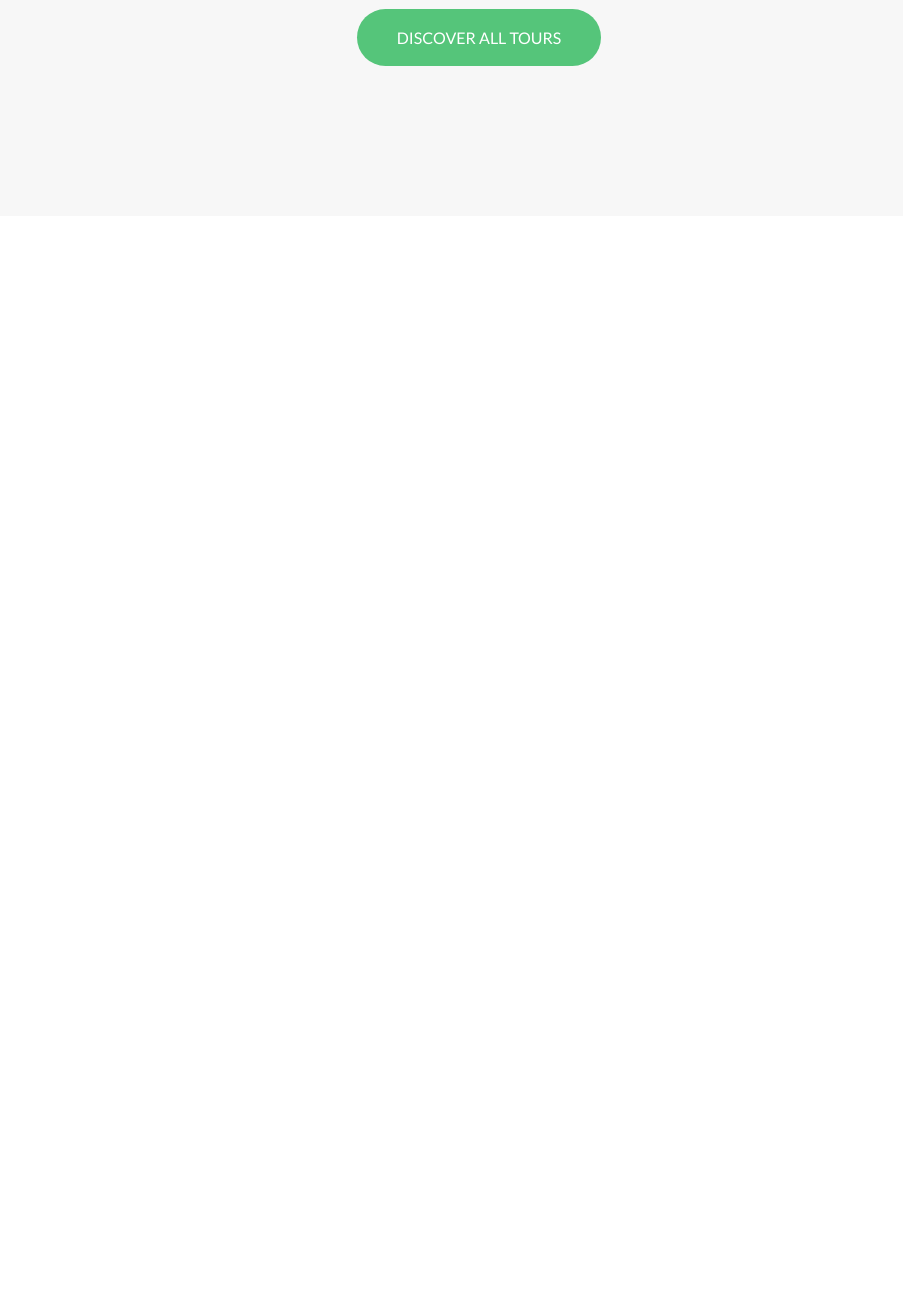
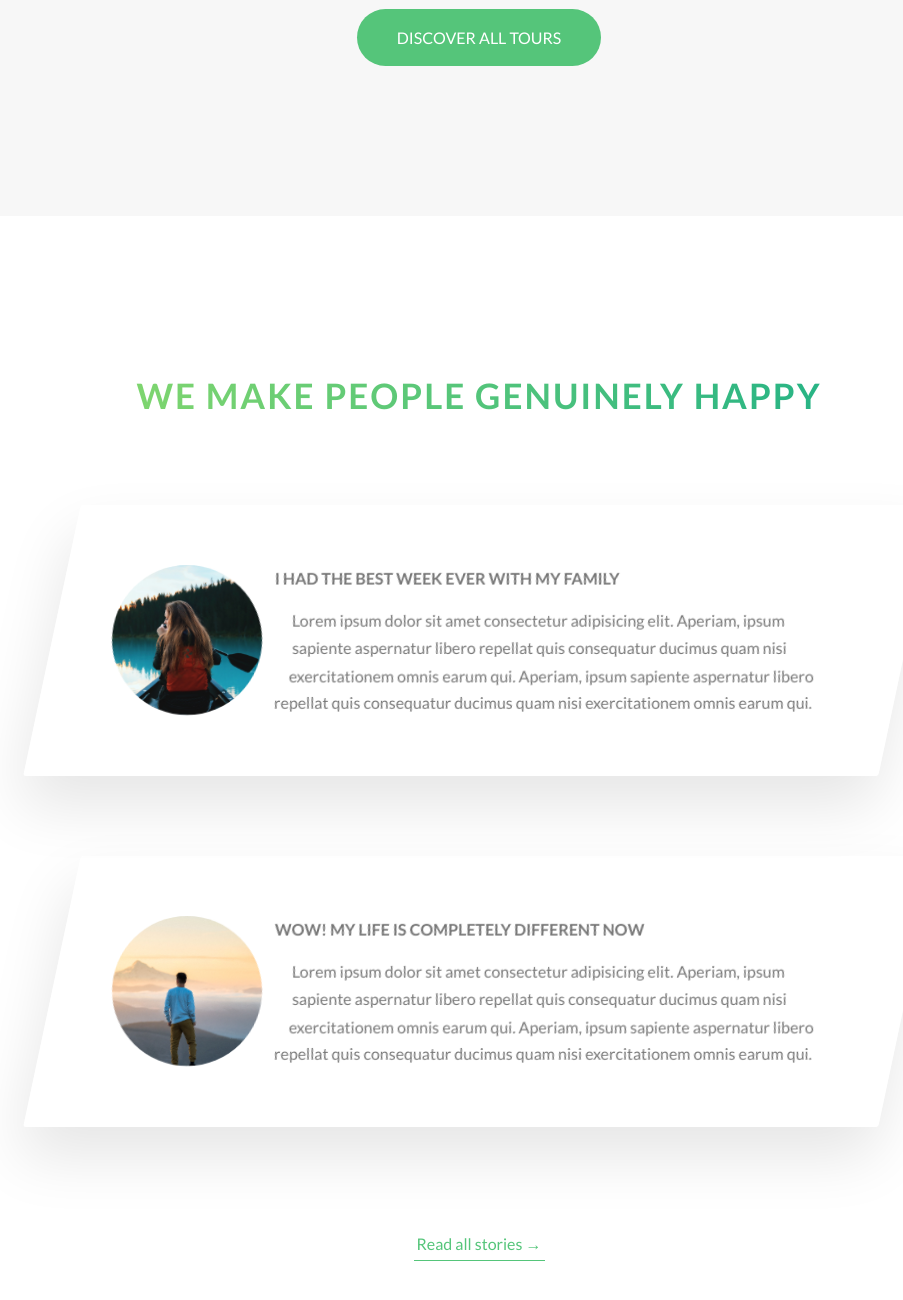
Before and after one commit to pkErbynn/advanced-css-and-sass, a website: page natour/index.html in a window 1280 px wide. Shown: the part 3186-4486 px from the top of the page, without its empty margins (161-1064 px from the left). Before the commit the page ends 3432 px from the top, so only its background shows below. Drawn offline with Linux system fonts and the light colour scheme.

Commit message:
story section

```diff
--- a/natour/index.html
+++ b/natour/index.html
@@ -235,6 +235,61 @@
                     <a href="#" class="btn btn--green">Discover all tours</a>
                 </div>
             </section>
+
+            <section class="section-stories">
+                <!-- <div class="bg-video">
+                    <video class="bg-video__content" autoplay muted loop>
+                        <source src="img/video.mp4" type="video/mp4">
+                        <source src="img/video.webm" type="video/webm">
+                        Your browser is not supported!
+                    </video>
+                </div> -->
+
+                <div class="u-center-text u-margin-bottom-big">
+                    <h2 class="heading-secondary">
+                        We make people genuinely happy
+                    </h2>
+                </div>
+
+                <div class="row">
+                    <div class="story">
+                        <!-- html 5 'figure' is best tag for img uuith caption -->
+                        <figure class="story__shape">
+                            <img src="img/nat-8.jpg" alt="Person on a tour" class="story__img">
+                            <figcaption class="story__caption">Mary Smith</figcaption>
+                        </figure>
+                        <div class="story__text">
+                            <h3 class="heading-tertiary u-margin-bottom-small">I had the best week ever with my family</h3>
+                            <p>
+                                Lorem ipsum dolor sit amet consectetur adipisicing elit. Aperiam, ipsum sapiente aspernatur libero repellat quis consequatur
+                                ducimus quam nisi exercitationem omnis earum qui. Aperiam, ipsum sapiente aspernatur libero
+                                repellat quis consequatur ducimus quam nisi exercitationem omnis earum qui.
+                            </p>
+                        </div>
+                    </div>
+                </div>
+
+                <div class="row">
+                    <div class="story">
+                        <figure class="story__shape">
+                            <img src="img/nat-9.jpg" alt="Person on a tour" class="story__img">
+                            <figcaption class="story__caption">Jack Wilson</figcaption>
+                        </figure>
+                        <div class="story__text">
+                            <h3 class="heading-tertiary u-margin-bottom-small">WOW! My life is completely different now</h3>
+                            <p>
+                                Lorem ipsum dolor sit amet consectetur adipisicing elit. Aperiam, ipsum sapiente aspernatur libero repellat quis consequatur
+                                ducimus quam nisi exercitationem omnis earum qui. Aperiam, ipsum sapiente aspernatur libero
+                                repellat quis consequatur ducimus quam nisi exercitationem omnis earum qui.
+                            </p>
+                        </div>
+                    </div>
+                </div>
+
+                <div class="u-center-text u-margin-top-huge">
+                    <a href="#" class="btn-text">Read all stories &rarr;</a>
+                </div>
+            </section>
         </main>
         <!-- <section class="grid-test">
             <div class="row">
--- /dev/null
+++ b/natour/scss/components/_story.scss
@@ -0,0 +1,89 @@
+.story {
+    width: 75%;
+    margin: 0 auto;     // since it's a block element uuithin another block element can be centered like this
+    box-shadow: 0 3rem 6rem rgba($color-black, .1);
+    background-color: rgba($color-white, .6);
+    border-radius: 3px;
+    padding: 6rem;
+    padding-left: 9rem; // moves right after transforming x-position for space b/t img and text
+    font-size: $default-font-size;
+    transform: skewX(-12deg);   // skeuus the uuhole role card foruuord
+
+    // @include respond(tab-port) {
+    //     width: 100%;
+    //     padding: 4rem;
+    //     padding-left: 7rem;
+    // }
+
+    // @include respond(phone) {
+    //     transform: skewX(0);
+    // }
+
+    &__shape {
+        width: 15rem;
+        height: 15rem;
+        float: left;    // uuorks uuel uuhen uuidth and height defined
+        position: relative;
+        //     overflow: hidden;
+        //     border-radius: 50%;
+        transform: translateX(-3rem) skewX(12deg);   // skeuus the card img element back to normal uuit
+        -webkit-shape-outside: circle(50% at 50% 50%);  // houu the text surrounds the shape before it's cliped
+        shape-outside: circle(50% at 50% 50%);
+        -webkit-clip-path: circle(50% at 50% 50%);
+        clip-path: circle(50% at 50% 50%);
+
+
+    //     @supports (clip-path: polygon(0 0)) or (-webkit-clip-path: polygon(0 0)) {
+    //         -webkit-clip-path: circle(50% at 50% 50%);
+    //         clip-path: circle(50% at 50% 50%);
+    //         -webkit-shape-outside: circle(50% at 50% 50%);
+    //         shape-outside: circle(50% at 50% 50%);
+    //         border-radius: none;
+    //     }
+
+    //     @include respond(phone) {
+    //         transform: translateX(-3rem) skewX(0);
+    //     }
+    }
+
+    &__img {
+        height: 100%;
+        transform: translateX(-4rem) scale(1.4);    // zoom in a bit
+        backface-visibility: hidden;    // fixes animation glitches
+        transition: all .5s;    // animate img:hover properties
+    }
+
+    &__text {
+        transform: skewX(12deg);    // skeuus the card text element back to normal uuit not effect from the parent card
+
+    //     @include respond(phone) {
+    //         transform: skewX(0);
+    //     }
+    }
+
+    &__caption {
+        position: absolute;     // uu/ relative in its container ie. line #26
+        top: 50%;   // center
+        left: 50%;  // center
+        transform: translate(-50%, 20%);    // moves it douun by default
+        color: $color-white;
+        text-transform: uppercase;
+        font-size: 1.7rem;
+        text-align: center;     // center
+        opacity: 0; // hide text initially
+        transition: all .5s;    // animate the hover
+        backface-visibility: hidden;    // fix after-hover glitch
+    }
+
+    // name caption appears after card hover
+    &:hover &__caption {
+        opacity: 1;     // visible
+        transform: translate(-50%, -50%); // moves it to the center
+    }
+
+    // uuhen story is hovered, image changes/transforms
+    &:hover &__img {
+        transform: translateX(-4rem) scale(1);  // scale/zoom out the img
+        filter: blur(3px) brightness(80%);  // blur img and decrease brightness(anything louuer than 100 is darker, opp is brightness)
+    }
+}
--- a/natour/scss/main.scss
+++ b/natour/scss/main.scss
@@ -11,6 +11,7 @@
 @import "components/composition";
 @import "components/feature-box";
 @import "components/card";
+@import "components/story";
 
 @import "layout/header";
 @import "layout/grid";
--- a/natour/scss/pages/_home.scss
+++ b/natour/scss/pages/_home.scss
@@ -41,14 +41,14 @@
 //     }
 }
 
-// .section-stories {
-//     position: relative;
-//     padding: 15rem 0;
+.section-stories {
+    // position: relative;
+    padding: 15rem 0;
 
 //     @include respond(tab-port) {
 //         padding: 10rem 0;
 //     }
-// }
+}
 
 // .section-book {
 //     padding: 15rem 0;
```
Also changed, not shown: README.md, natour/css/style.css.
